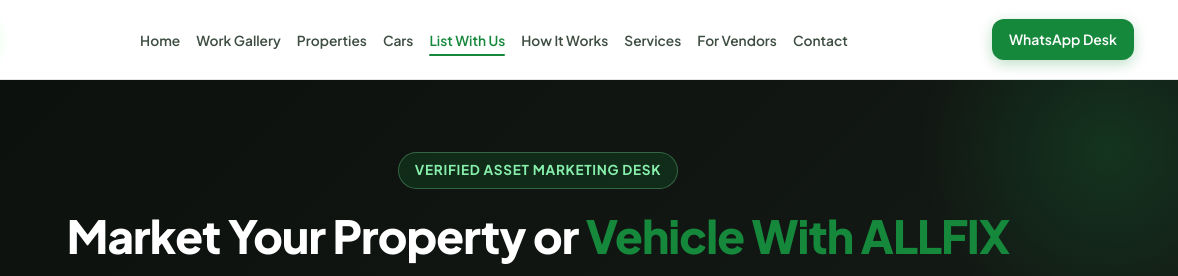
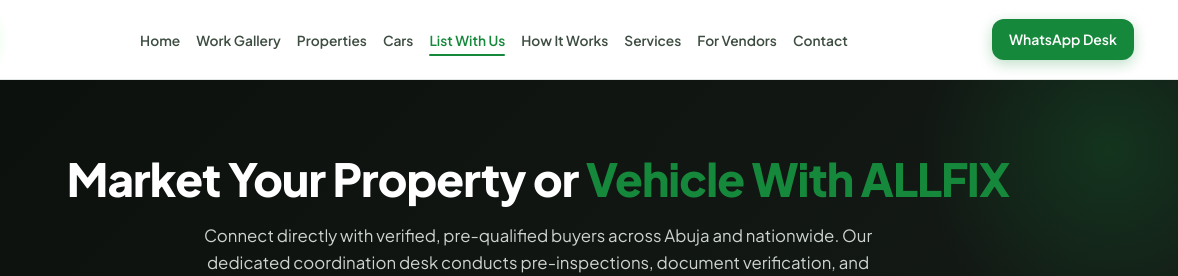
Before and after one commit to Listoncrypt/Allfix, a website: page public/list-with-us.html in a window 1280 px wide. Shown: the top 276 px of the page, 102-1280 px from the left. Drawn offline with Linux system fonts and the light colour scheme.

Commit message:
refine page headings and remove promo badges

```diff
--- a/public/list-with-us.html
+++ b/public/list-with-us.html
@@ -29,21 +29,6 @@
       border-radius: 50%;
       background: radial-gradient(circle, rgba(22, 136, 59, 0.25) 0%, transparent 70%);
       pointer-events: none;
-    }
-    .market-hero-badge {
-      display: inline-flex;
-      align-items: center;
-      gap: 0.5rem;
-      background: rgba(22, 136, 59, 0.2);
-      border: 1px solid rgba(134, 239, 172, 0.3);
-      color: #86EFAC;
-      padding: 0.4rem 1rem;
-      border-radius: var(--radius-full);
-      font-size: 0.85rem;
-      font-weight: 700;
-      text-transform: uppercase;
-      letter-spacing: 0.05em;
-      margin-bottom: 1.25rem;
     }
     .market-hero h1 {
       color: #FFFFFF;
@@ -372,9 +357,6 @@
     <!-- Hero Banner -->
     <section class="market-hero">
       <div class="container">
-        <div class="market-hero-badge">
-          <span>  Verified Asset Marketing Desk</span>
-        </div>
         <h1>Market Your Property or <span class="text-highlight">Vehicle With ALLFIX</span></h1>
         <p>
           Connect directly with verified, pre-qualified buyers across Abuja and nationwide. Our dedicated coordination desk conducts pre-inspections, document verification, and managed transactions for complete peace of mind.
```
Also changed, not shown: public/cars.html (+0 -3 lines), public/gallery.html (+0 -4 lines), public/index.html (+0 -2 lines), public/properties.html (+0 -3 lines).
